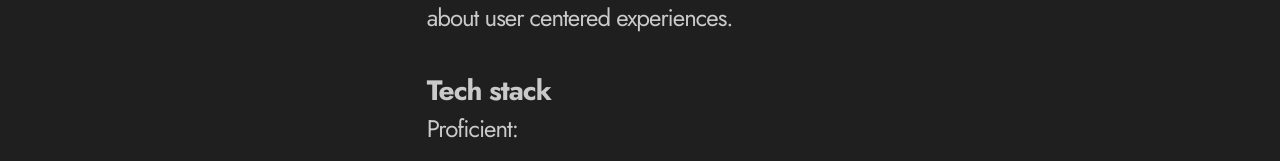
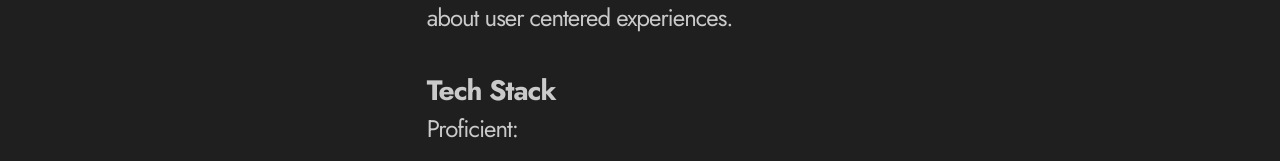
Before and after one commit to AndersBau/portfolio, a React (Create React App) app: page /about in a window 1280 px wide. Shown: the part 720-881 px from the top of the page. Built offline with nearby package versions, Linux system fonts and the light colour scheme; a web font is replaced by a local one.

Commit message:
adding some animations

```diff
--- a/src/components/About.js
+++ b/src/components/About.js
@@ -33,7 +33,7 @@ const About = () => {
           about user centered experiences.
         </p>
         <br />
-        <h3>Tech stack</h3>
+        <h3>Tech Stack</h3>
         <p>Proficient:</p><br/>
         <p className="content-list">
           JavaScript, React, Redux, HTML, CSS, git, Node, Express, PostgreSQL
```
Also changed, not shown: src/delete.html (added).
